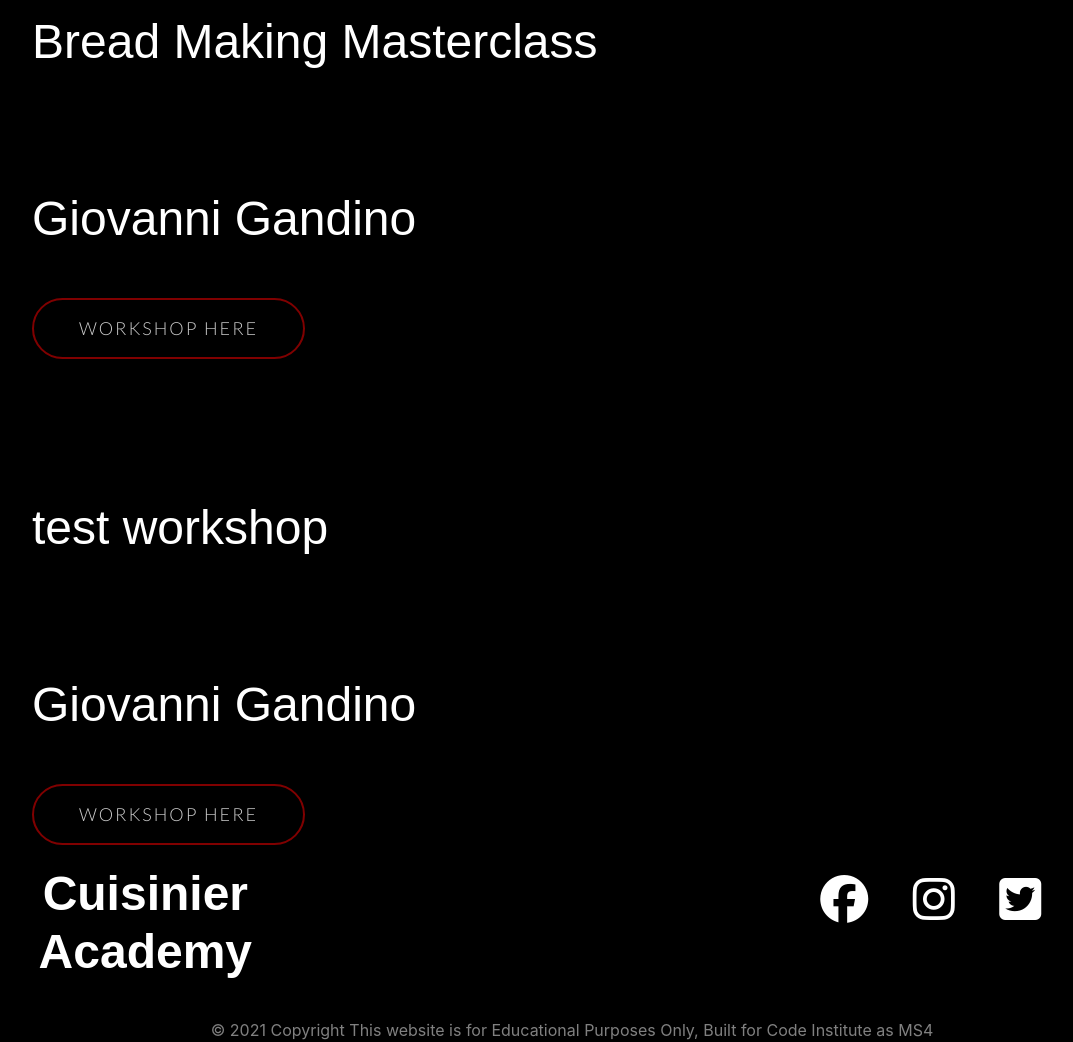
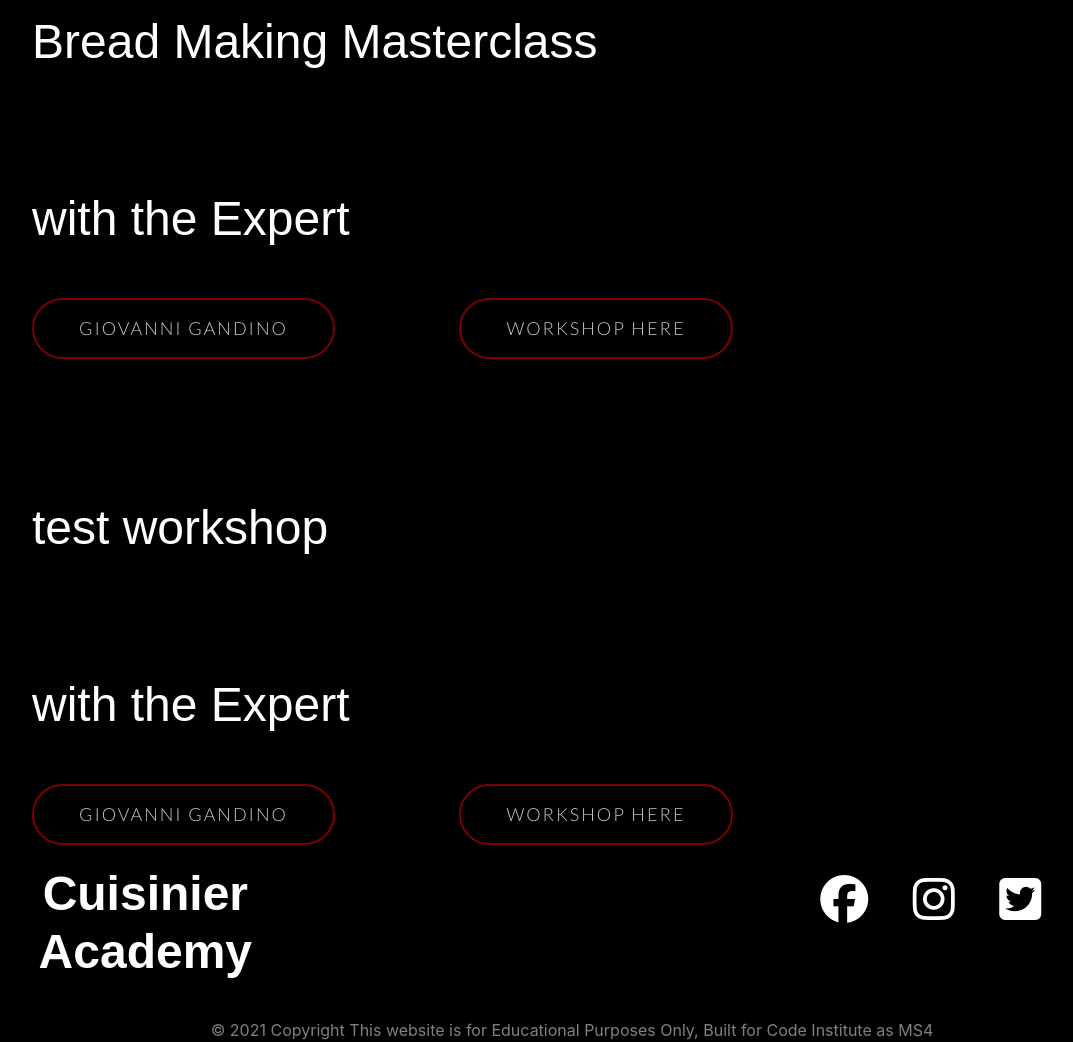
Before and after one commit to mmhashim139/cuisinier-academy, a Django app: page /workshops/ in a window 1280 px wide. Shown: the part 357-1399 px from the top of the page, without its empty margins (68-1141 px from the left). Run offline with Django 3.2, Linux system fonts and the light colour scheme; data comes from the database, SQL or seed files in the repository; some libraries are stand-ins or nearby versions; some web fonts are replaced.

Commit message:
add expert link to workshops views and template

```diff
--- a/experts/templates/experts/experts.html
+++ b/experts/templates/experts/experts.html
@@ -3,14 +3,15 @@
 
 {% block content %}
 
-            <h1 class="header-titile"> <span> Our Experts</span></h1>
+ <h1 class="header-titile"> <span> Our Experts</span></h1>
 
     {% if experts %}
         {% for expert in experts %}
         <h2 class="header-titile">{{ expert.name }}</h2>
+        <a href="{% url 'expert' expert.id %}" class="btn btn-header">About  {{ expert.name }}</a>
         <!-- If the expert has more than workshop -->
         {% for w in workshop %}
-        <a href="{% url 'workshop' w.id %}" class="btn btn-header">{{ w }}</a>
+        <a href="{% url 'workshop' w.id %}" class="btn ">{{ w }}</a>
         {% endfor %}
         <h2 class="header-titile">{{ expert.about }}</h2>
         {% endfor %}
--- a/experts/urls.py
+++ b/experts/urls.py
@@ -4,4 +4,5 @@ from . import views
 
 urlpatterns = [
     path('', views.experts, name='experts'),
+    path('<int:expert_id>', views.expert, name='expert'),
 ]
--- a/workshops/templates/workshops/workshop.html
+++ b/workshops/templates/workshops/workshop.html
@@ -4,7 +4,10 @@
 {% block content %}
 <h1 class="header-titile"> <span> {{ workshop.title }}</span></h1>
 <h1 class="header-titile"> {{ workshop.sub_title }}</h1>
-<h2 class="header-titile">{{ workshop.expert }}</h2>
+{% for e in expert %}
+<h2 class="header-titile">with the Expert</h2>
+<a href="{% url 'expert' e.id %}" class="btn btn-header">{{ e.name }}</a>
+{% endfor %}
 <h1 class="header-titile"> {{ workshop.description }}</h1>
 <div class="container">
     <img src="{{ workshop.main_img.url }}" alt="">
--- a/workshops/templates/workshops/workshops.html
+++ b/workshops/templates/workshops/workshops.html
@@ -6,7 +6,10 @@
     {% if workshops %}
         {% for workshop in workshops %}
             <h2 class="header-titile">{{ workshop.title }}</h2>
-            <h2 class="header-titile">{{ workshop.expert }}</h2>
+            {% for e in expert %}
+                <h2 class="header-titile">with the Expert</h2>
+                <a href="{% url 'expert' e.id %}" class="btn btn-header">{{ e.name }}</a>
+                {% endfor %}
             <a href="{% url 'workshop' workshop.id %}" class="btn btn-header">workshop here</a>
         {% endfor %}
         {% endif %}
--- a/workshops/views.py
+++ b/workshops/views.py
@@ -1,12 +1,17 @@
 from django.shortcuts import render, get_object_or_404
 from .models import Workshop
+from experts.models import Expert
 
 
 # Create your views here.
 def workshops(request):
     workshops = Workshop.objects.all()
+    for workshop in workshops:
+        expert = Expert.objects.filter(name=workshop.expert)
+
     context = {
         'workshops': workshops,
+        'expert': expert,
     }
 
     return render(request, 'workshops/workshops.html', context)
@@ -14,9 +19,11 @@ def workshops(request):
 
 def workshop(request, workshop_id):
     workshop = get_object_or_404(Workshop, pk=workshop_id)
+    expert = Expert.objects.filter(name=workshop.expert)
 
     context = {
-        'workshop': workshop
+        'workshop': workshop,
+        'expert' : expert,
     }
 
     return render(request, 'workshops/workshop.html', context)
```
Also changed, not shown: experts/templates/experts/expert.html (added, +14 -0 lines), experts/views.py (+13 -1 lines).
